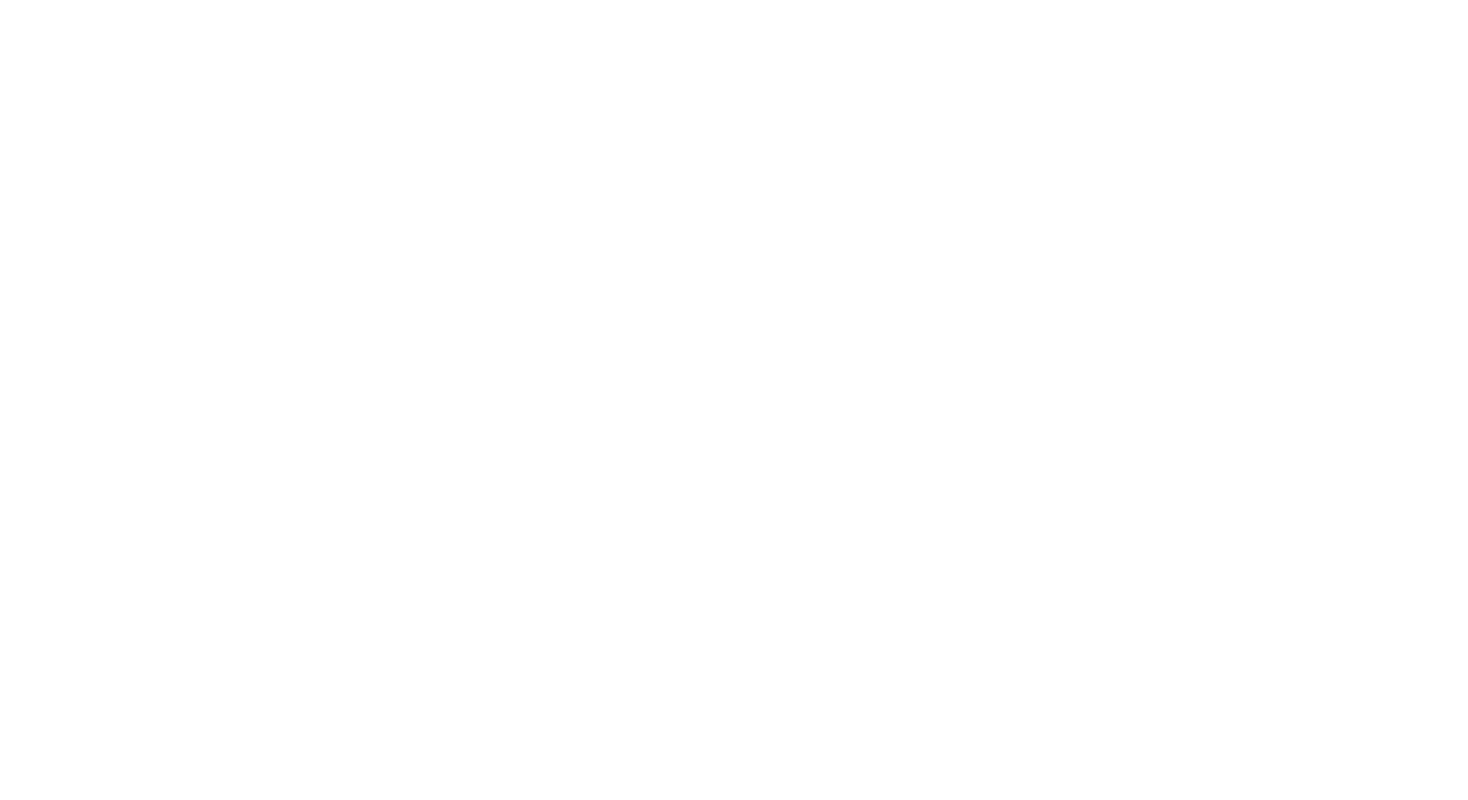
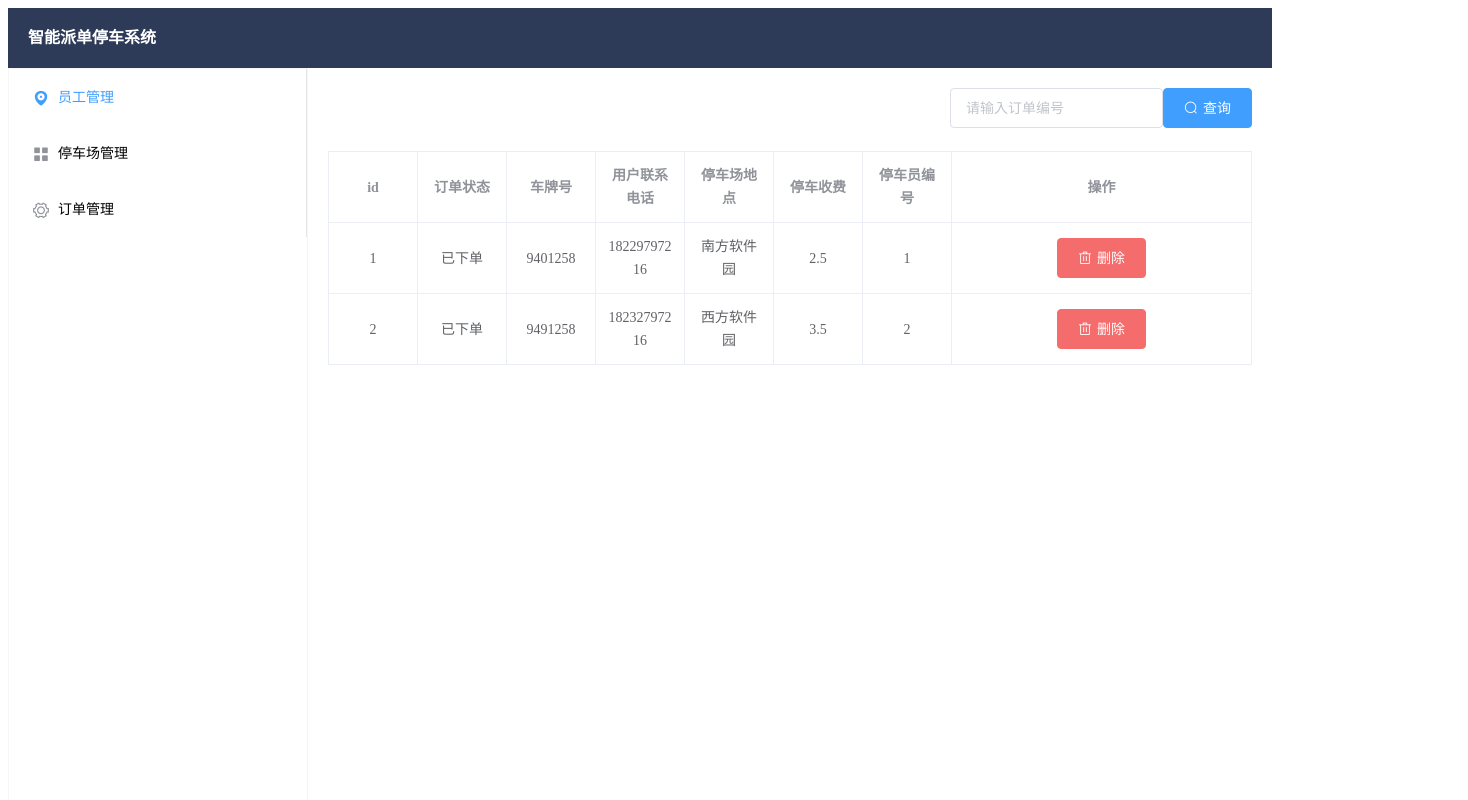
Before and after one commit to supercooler/supercool_ipds_frontend, a Vue app: page /home/parking-order in a window 1280 px wide. Shown: the top 800 px of the page, 1468 px wide, since content can reach past the window. Built offline with nearby package versions, Linux system fonts and the light colour scheme.

Commit message:
[jerryLi] feat : add parking-order ui

```diff
--- a/src/components/Nav.vue
+++ b/src/components/Nav.vue
@@ -20,7 +20,7 @@
       </el-menu-item>
       <el-menu-item index="3" @click="locationView(3)">
         <i class="el-icon-setting"></i>
-        <span slot="title">停车场 Dash Board</span>
+        <span slot="title">订单管理</span>
       </el-menu-item>
     </el-menu>
   </el-row>
@@ -48,6 +48,8 @@ export default {
           this.$router.push("/home/parking-lot");
           break;
         case 3:
+          this.$router.push("/home/parking-order");
+          break;
       }
     }
   }
--- /dev/null
+++ b/src/components/parkingOrders/HandleBar.vue
@@ -0,0 +1,49 @@
+<template>
+  <div align="right" @keydown.enter="submitForm('ruleForm')">
+    <el-row>
+      <div width="180" style="display:inline-block">
+        <el-form :model="ruleForm" :rules="rules" ref="ruleForm">
+          <el-form-item prop="id">
+            <el-input
+              v-model="ruleForm.id"
+              placeholder="请输入订单编号"
+            ></el-input>
+          </el-form-item>
+        </el-form>
+      </div>
+      <el-button
+        type="primary"
+        icon="el-icon-search"
+        @click="submitForm('ruleForm')"
+        >查询</el-button
+      >
+    </el-row>
+  </div>
+</template>
+
+<script>
+export default {
+  data() {
+    return {
+      ruleForm: {
+        id: ""
+      },
+      rules: {
+        id: [{ required: true, message: "请输入订单编号", trigger: "blur" }]
+      }
+    };
+  },
+  methods: {
+    submitForm(formName) {
+      this.$refs[formName].validate(valid => {
+        if (valid) {
+          this.$message.success("成功");
+        } else {
+          this.$message.error("错误");
+          return false;
+        }
+      });
+    }
+  }
+};
+</script>
--- /dev/null
+++ b/src/components/parkingOrders/OrderTable.vue
@@ -0,0 +1,76 @@
+<template>
+  <div>
+    <el-table :data="$store.state.parkingOrders" style="width: 100%" border>
+      <el-table-column align="center" prop="id" label="id"></el-table-column>
+      <el-table-column
+        align="center"
+        prop="state"
+        label="订单状态"
+      ></el-table-column>
+      <el-table-column
+        align="center"
+        prop="carLisenceNumber"
+        label="车牌号"
+      ></el-table-column>
+      <el-table-column
+        align="center"
+        prop="userPhone"
+        label="用户联系电话"
+      ></el-table-column>
+      <el-table-column
+        align="center"
+        prop="preLocation"
+        label="停车场地点"
+      ></el-table-column>
+      <el-table-column
+        align="center"
+        prop="score"
+        label="停车收费"
+      ></el-table-column>
+      <el-table-column
+        align="center"
+        prop="parking_boy_id"
+        label="停车员编号"
+      ></el-table-column>
+
+      <el-table-column
+        align="center"
+        prop="operation"
+        label="操作"
+        width="300px"
+      >
+        <template slot-scope="scope">
+          <el-row>
+            <el-button
+              type="danger"
+              icon="el-icon-delete"
+              @click="deleteRow(scope.row)"
+              >删除</el-button
+            >
+          </el-row>
+        </template>
+      </el-table-column>
+    </el-table>
+  </div>
+</template>
+<script>
+export default {
+  methods: {
+    deleteRow: function(row) {
+      this.$confirm("确定删除该停车员?", "提示", {
+        confirmButtonText: "确定",
+        cancelButtonText: "取消",
+        type: "warning"
+      })
+        .then(() => {
+          this.$store.dispatch("deleteParkingBoy", row.id);
+          this.$message({
+            type: "success",
+            message: "删除成功!"
+          });
+        })
+        .catch(() => {});
+    }
+  }
+};
+</script>
--- /dev/null
+++ b/src/pages/ParkingOrder.vue
@@ -0,0 +1,18 @@
+<template>
+  <div>
+    <HandleBar />
+    <OrderTable />
+  </div>
+</template>
+
+<script>
+import HandleBar from "../components/parkingOrders/HandleBar.vue";
+import OrderTable from "../components/parkingOrders/OrderTable.vue";
+export default {
+  components: {
+    HandleBar,
+    OrderTable
+  }
+};
+</script>
+<style scoped></style>
--- a/src/router.js
+++ b/src/router.js
@@ -2,6 +2,7 @@ import Vue from "vue";
 import Router from "vue-router";
 import ParkingBoy from "./pages/ParkingBoy.vue";
 import ParkingLot from "./pages/ParkingLot.vue";
+import ParkingOrder from "./pages/ParkingOrder.vue";
 import Login from "./pages/Login.vue";
 import Home from "./pages/Home.vue";
 
@@ -29,11 +30,17 @@ export default new Router({
       component: ParkingLot
     },
     {
+      path: "/parking-order",
+      name: "ParkingOrder",
+      component: ParkingOrder
+    },
+    {
       path: "/home",
       name: "home",
       component: Home,
       children: [
         { path: "parking-lot", component: ParkingLot },
+        { path: "parking-order", component: ParkingOrder },
         { path: "", component: ParkingBoy }
       ]
     }
--- a/src/store.js
+++ b/src/store.js
@@ -36,7 +36,27 @@ export default new Vuex.Store({
       }
     ],
     parkingBoyInfo: {},
-    dialogFormVisible: false
+    dialogFormVisible: false,
+    parkingOrders: [
+      {
+        id: 1,
+        state: "已下单",
+        carLisenceNumber: "9401258",
+        parking_boy_id: 1,
+        userPhone: "18229797216",
+        preLocation: "南方软件园",
+        score: 2.5
+      },
+      {
+        id: 2,
+        state: "已下单",
+        carLisenceNumber: "9491258",
+        parking_boy_id: 2,
+        userPhone: "18232797216",
+        preLocation: "西方软件园",
+        score: 3.5
+      }
+    ]
   },
   mutations: {
     changeType(state) {
```
